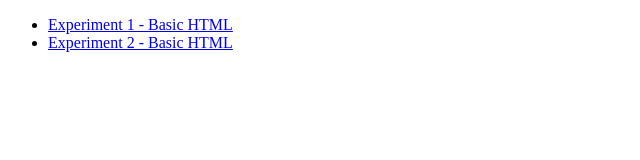
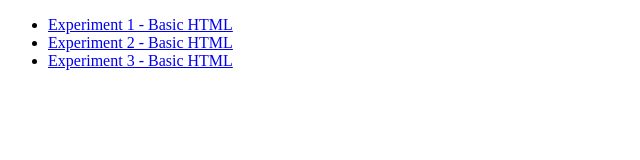
Before and after one commit to R-Roshan123/Web_Technolgy_Lab, a plain HTML site: page index.html in a window 1280 px wide. Shown: the whole page, without its empty margins (0-640 px from the left). Drawn offline with Linux system fonts and the light colour scheme.

Commit message:
Add link for Experiment 3 in index.html

```diff
--- a/index.html
+++ b/index.html
@@ -7,6 +7,7 @@
     <ul>
         <li><a href="EXP_1/index.html">Experiment 1 - Basic HTML</a></li>
         <li><a href="EXP_2/index.html">Experiment 2 - Basic HTML</a></li>
+        <li><a href="EXP_3/index.html">Experiment 3 - Basic HTML</a></li>
 
     </ul>
 
```
